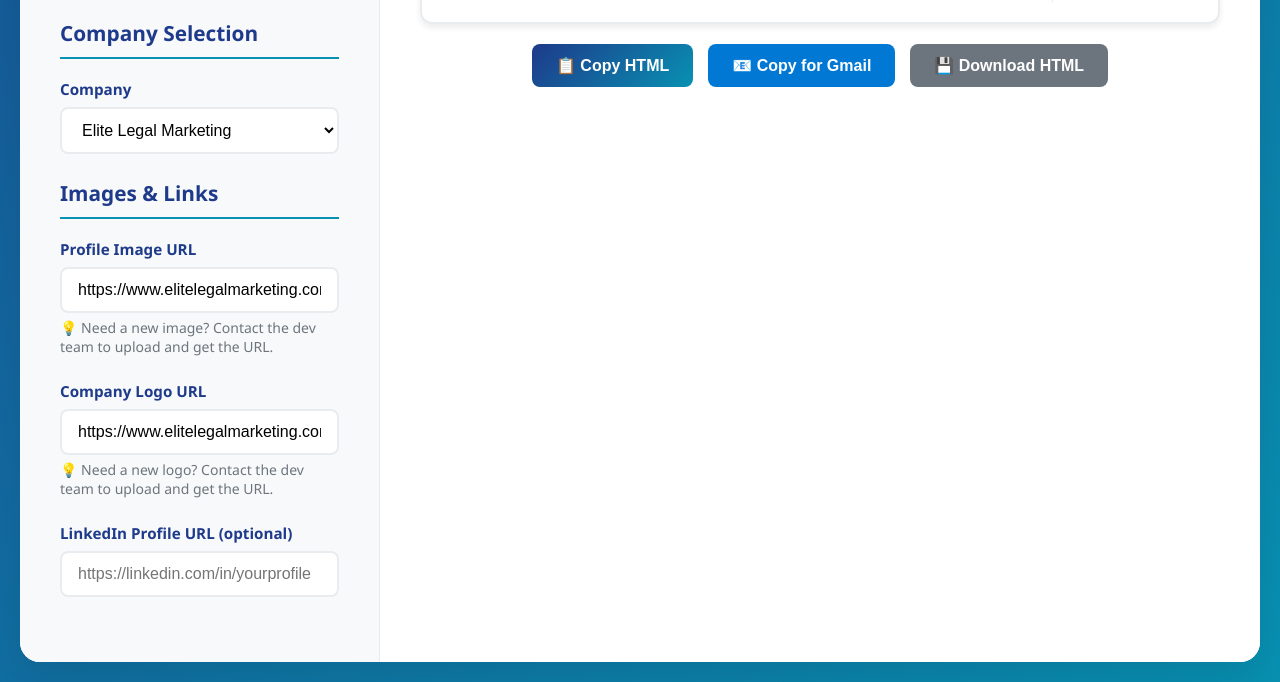
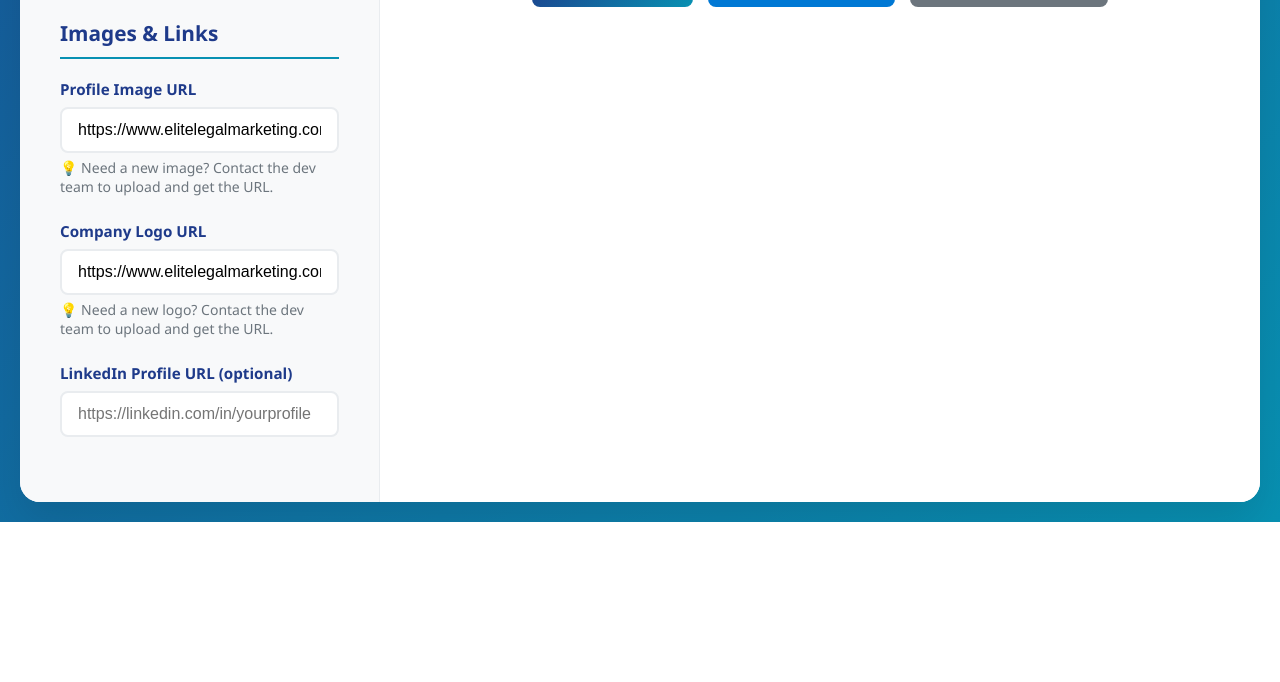
Before and after one commit to Oscar-Elitemktg/signature, a plain HTML site: page index.html in a window 1280 px wide. Shown: the part 1262-1944 px from the top of the page. After the commit the page ends 1784 px from the top, so only its background shows below. Drawn offline with Linux system fonts and the light colour scheme; grey boxes are pictures that could not be loaded.

Commit message:
Update index.html

```diff
--- a/index.html
+++ b/index.html
@@ -373,16 +373,6 @@
                 <div class="form-group">
                     <label for="cityState">City, State ZIP</label>
                     <input type="text" id="cityState" placeholder="Austin, TX 78701" value="Austin, TX 78701">
-                </div>
-
-                <div class="section-title">Company Selection</div>
-
-                <div class="form-group">
-                    <label for="companyType">Company</label>
-                    <select id="companyType" style="width: 100%; padding: 12px 16px; border: 2px solid #e9ecef; border-radius: 8px; font-size: 1rem; transition: all 0.3s ease; background: white;">
-                        <option value="elite">Elite Legal Marketing</option>
-                        <option value="apex">Apex Medical Marketing</option>
-                    </select>
                 </div>
 
                 <div class="section-title">Images & Links</div>
```
